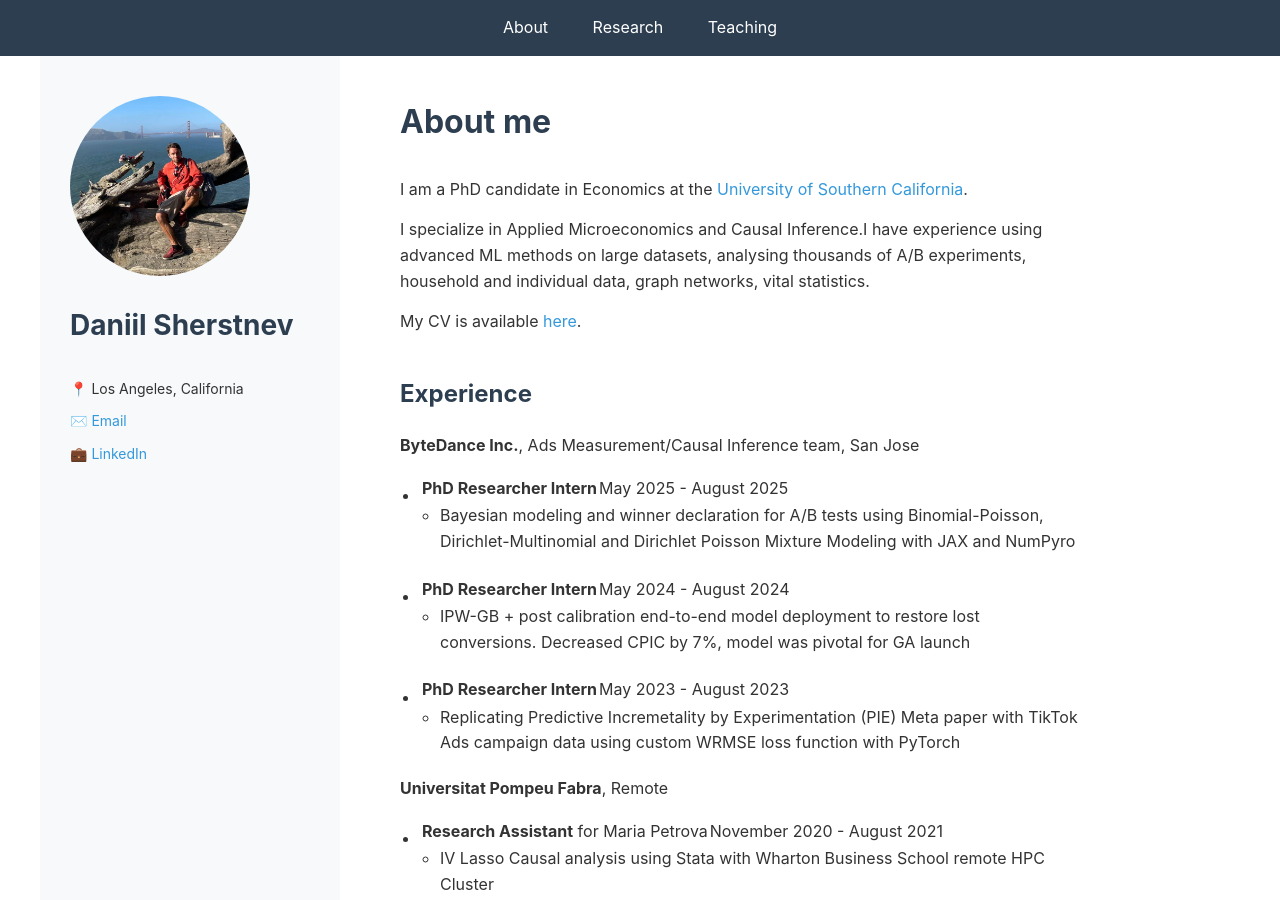
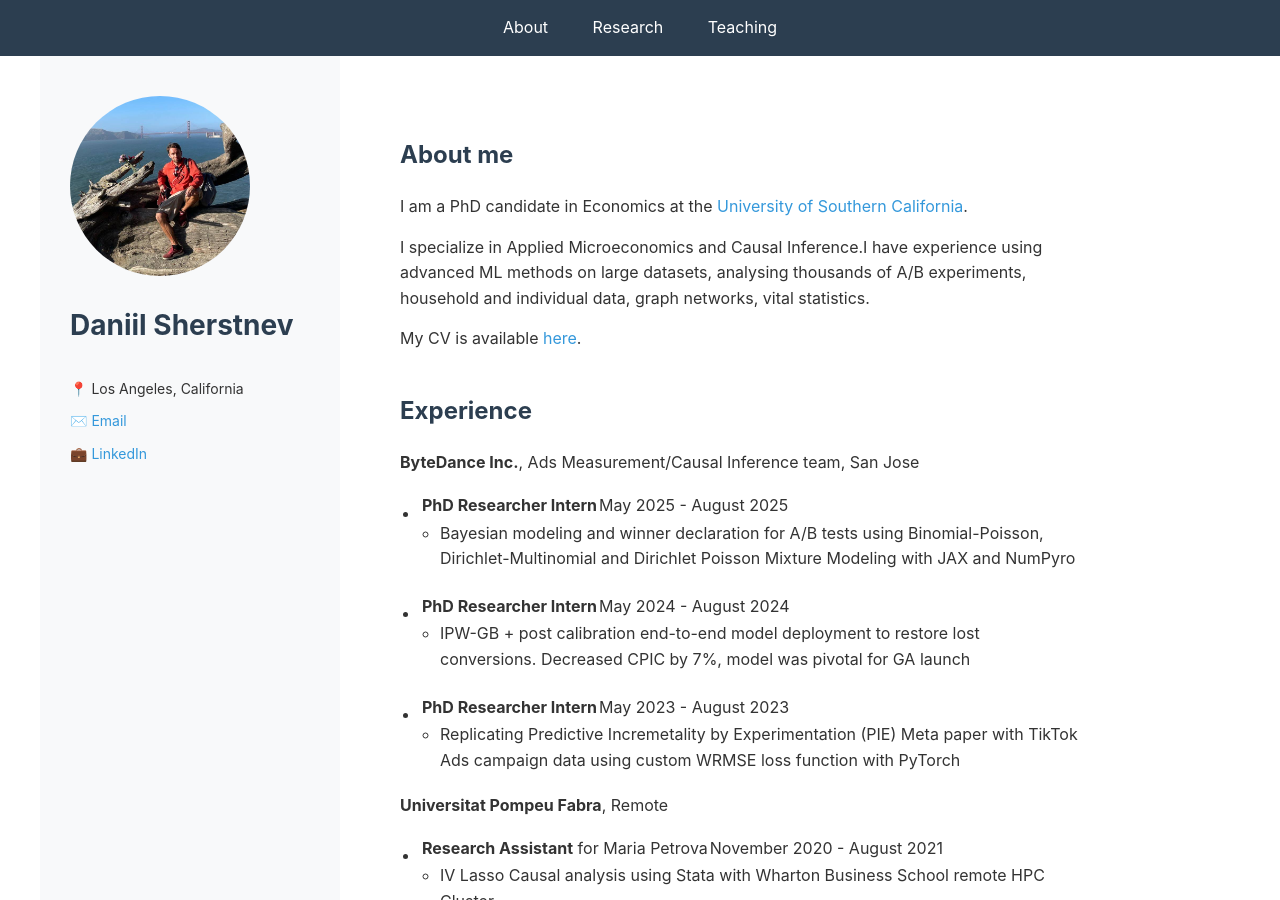
Before and after one commit to dansherstnev/daniil_sherstnev.github.io, a Jekyll site: the page built from index.md, in a window 1280 px wide and 900 px high. Built offline with Jekyll 4.4.1, drawn with Linux system fonts in a browser that asks for light colours; our own code applies the rules of GitHub Pages for plain Markdown files.

```diff
--- a/index.md
+++ b/index.md
@@ -1,4 +1,4 @@
-# About me
+## About me
 
 I am a PhD candidate in Economics at the [University of Southern California](https://dornsife.usc.edu/econ/doctoral/).
 
```
